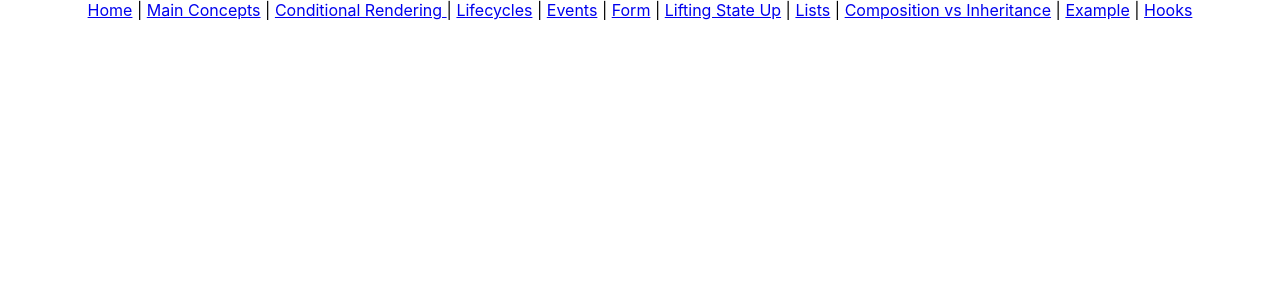
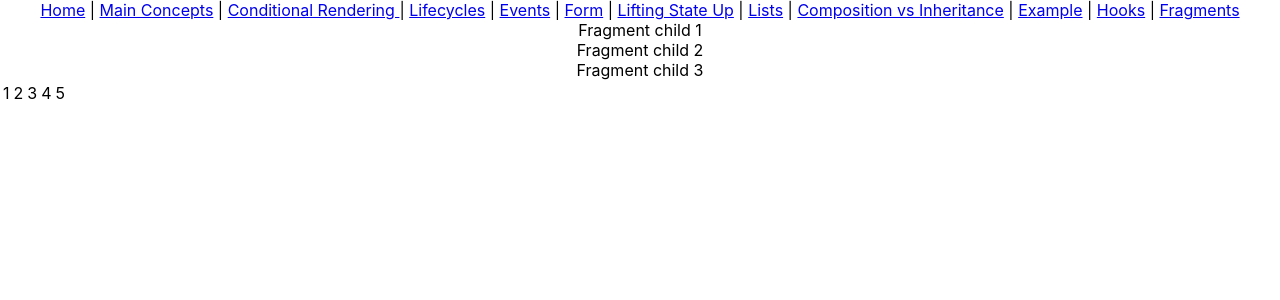
Before and after one commit to kelemenisti/kelemenisti.github.io, a React (Create React App) app: page /fragments in a window 1280 px wide. Shown: the top 300 px of the page. Built offline with nearby package versions, Linux system fonts and the light colour scheme.

Commit message:
add missing examples

```diff
--- a/src/App.tsx
+++ b/src/App.tsx
@@ -11,6 +11,7 @@ import Lifecycle from './lifecycle/Lifecycle';
 import Events from './events/Events';
 import Form from './form/Form';
 import LiftingStateUp from './state/LiftingStateUp';
+import Fragments from './fragments/Fragments';
 import { Hooks } from './hooks/Hooks';
 
 function App() {
@@ -20,7 +21,7 @@ function App() {
       <Link to="/conditional-rendering">Conditional Rendering </Link> | <Link to="/lifecycle">Lifecycles</Link> |{' '}
       <Link to="/events">Events</Link> | <Link to="/form">Form</Link> | <Link to="/state">Lifting State Up</Link> |{' '}
       <Link to="/lists">Lists</Link> | <Link to="/composition">Composition vs Inheritance</Link> |{' '}
-      <Link to="/example">Example</Link> | <Link to="/hooks">Hooks</Link>
+      <Link to="/example">Example</Link> | <Link to="/hooks">Hooks</Link> | <Link to="/fragments">Fragments</Link>
       <div>
         <Routes>
           <Route path="/" element={<Home />} />
@@ -34,6 +35,7 @@ function App() {
           <Route path="/composition" element={<CompositionVsInheritance />} />
           <Route path="/example" element={<ThinkingInReact />} />
           <Route path="/hooks" element={<Hooks />} />
+          <Route path="/fragments" element={<Fragments />} />
         </Routes>
       </div>
     </div>
--- a/src/compositionVsInheritance/CompositionVsInheritance.tsx
+++ b/src/compositionVsInheritance/CompositionVsInheritance.tsx
@@ -1,4 +1,5 @@
 import React from 'react';
+import HOCExample from './hoc/HOCExample';
 
 function CompositionVsInheritance() {
   return (
@@ -7,6 +8,8 @@ function CompositionVsInheritance() {
       <Containment />
       <h1>Specialization</h1>
       <Specialization />
+      <h1>HoC</h1>
+      <HOCExample />
     </div>
   );
 }
@@ -15,9 +18,9 @@ const Containment = () => {
   return (
     <Container>
       <ul>
-        <li key={1}>1</li>
-        <li key={1}>2</li>
-        <li key={1}>3</li>
+        <li>1</li>
+        <li>2</li>
+        <li>3</li>
       </ul>
     </Container>
   );
--- /dev/null
+++ b/src/compositionVsInheritance/hoc/HOCExample.tsx
@@ -0,0 +1,28 @@
+import React from 'react';
+
+function HOCExample() {
+  return (
+    <>
+      <App1 />
+      <App2 />
+      <App3 />
+    </>
+  );
+}
+
+const BaseApp = (props: any) => {
+  return <div>{props.title}</div>;
+};
+
+function withTitle(Component: any, title: string) {
+  // eslint-disable-next-line react/display-name
+  return () => {
+    return <Component title={title} />;
+  };
+}
+
+const App1 = withTitle(BaseApp, 'App1');
+const App2 = withTitle(BaseApp, 'App2');
+const App3 = withTitle(BaseApp, 'App3');
+
+export default HOCExample;
--- /dev/null
+++ b/src/fragments/Fragments.tsx
@@ -0,0 +1,33 @@
+import React from 'react';
+
+function Fragments() {
+  return (
+    <>
+      <div>Fragment child 1</div>
+      <div>Fragment child 2</div>
+      <div>Fragment child 3</div>
+      <table>
+        <thead></thead>
+        <tbody>
+          <tr>
+            <Columns />
+          </tr>
+        </tbody>
+      </table>
+    </>
+  );
+}
+
+const Columns = () => {
+  return (
+    <>
+      <td>1</td>
+      <td>2</td>
+      <td>3</td>
+      <td>4</td>
+      <td>5</td>
+    </>
+  );
+};
+
+export default Fragments;
```
